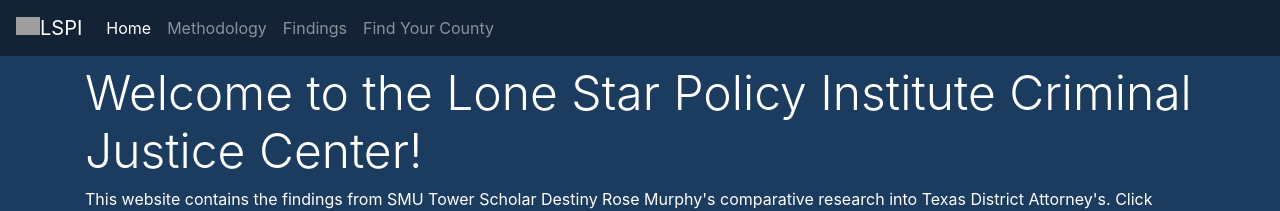
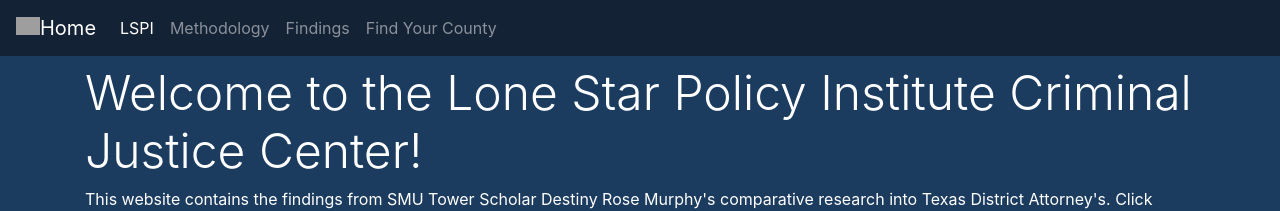
Before and after one commit to DestinyRoseMurphy/DestinyRoseMurphy.github.io, a Jekyll site: the page criminalJusticeWebsite/index.html, which Jekyll copies as it is, in a window 1280 px wide. Shown: the top 211 px of the page. Built offline with Jekyll 4.4.1, drawn with Linux system fonts in a browser that asks for light colours; nearby versions of some CDN libraries; a script that is not in the unit is left out; grey boxes are pictures that could not be loaded.

Commit message:
Changed navbar

```diff
--- a/criminalJusticeWebsite/index.html
+++ b/criminalJusticeWebsite/index.html
@@ -8,7 +8,7 @@
 <body>
 
 <nav style="background-color: rgb(20,34,53) !important" class="navbar navbar-expand-md navbar-dark fixed-top bg-dark">
-      <a class="navbar-brand" href="http://www.lonestarpolicyinstitute.org/"><img style="width: 1.5rem; margin-top: -.5rem" src="http://www.lonestarpolicyinstitute.org/wp-content/uploads/2018/01/Star-96x91.png" class="logo_main" alt="" >LSPI</a>
+      <a class="navbar-brand" href="index.html"><img style="width: 1.5rem; margin-top: -.5rem" src="http://www.lonestarpolicyinstitute.org/wp-content/uploads/2018/01/Star-96x91.png" class="logo_main" alt="" >Home</a>
 
       <button class="navbar-toggler" type="button" data-toggle="collapse" data-target="#navbarsExampleDefault" aria-controls="navbarsExampleDefault" aria-expanded="false" aria-label="Toggle navigation">
         <span class="navbar-toggler-icon"></span>
@@ -17,7 +17,7 @@
       <div class="collapse navbar-collapse" id="navbarsExampleDefault">
         <ul class="navbar-nav mr-auto">
           <li class="nav-item active">
-            <a class="nav-link" href="index.html">Home <span class="sr-only">(current)</span></a>
+            <a class="nav-link" href="http://www.lonestarpolicyinstitute.org/">LSPI<span class="sr-only">(current)</span></a>
           </li>
           <li class="nav-item">
             <a class="nav-link" href="methodology.html">Methodology</a>
```
